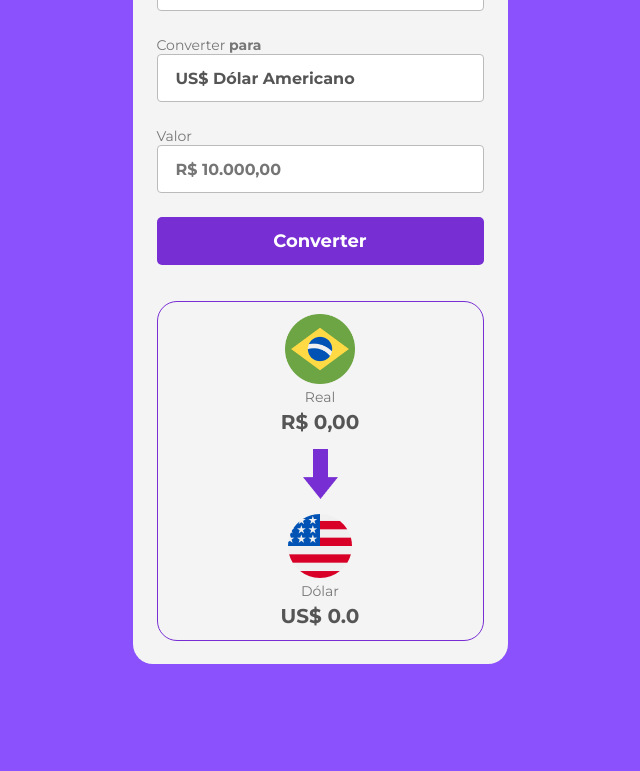
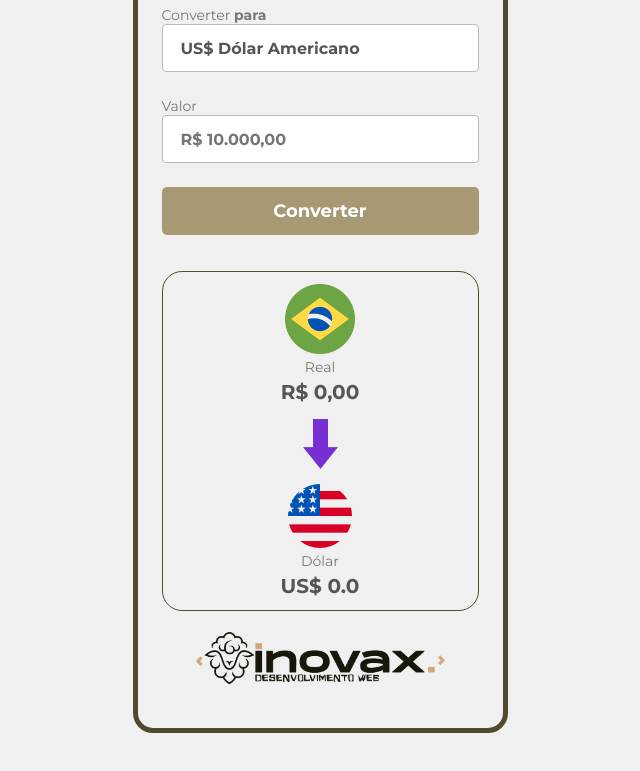
Before and after one commit to CodeBy-Ryan/conversordemoedas, a plain HTML site: page index.html in a window 1280 px wide. Shown: the part 365-1136 px from the top of the page, without its empty margins (320-960 px from the left). Before the commit the page ends 1069 px from the top, so only its background shows below. Drawn offline with Linux system fonts and the light colour scheme.

Commit message:
Estilizando com modelo da inovax

```diff
--- a/assets/css/styles.css
+++ b/assets/css/styles.css
@@ -8,7 +8,7 @@
 }
 
 body {
-  background-color: #8a51fc;
+  background: #f0f0f0; /* Fundo preto sólido */
 }
 
 .logo {
@@ -16,14 +16,16 @@ body {
   display: block;
   margin: 20px auto;
   max-width: 80%;
+  /* margin-bottom: -80px; */
 }
 
 main {
   width: 375px;
   max-width: 90%;
-  background-color: #f4f4f4;
+  background-color: #f0f0f0;
+  border: 5px solid #524a2e;
   border-radius: 20px;
-  margin: 0 auto 40px;
+  margin: -110px auto 40px;
   padding: 44px 24px 23px;
 }
 
@@ -50,7 +52,7 @@ input {
 }
 
 button {
-  background: #772fd3;
+  background: #a79974;
   border-radius: 5px;
   width: 100%;
   border: none;
@@ -70,7 +72,7 @@ button:active {
 }
 
 section {
-  border: 1px solid #772fd3;
+  border: 1px solid #524a2e;
   border-radius: 20px;
   margin-top: 36px;
   padding: 12px;
--- a/index.html
+++ b/index.html
@@ -24,7 +24,7 @@
   <body>
     <img
       class="logo"
-      src="./assets/img/MÃOS SE MECHENDO.gif"
+      src="./assets/img/SELO-CIRCULAR.png"
       alt="logo-das-mãos-e-money"
     />
     <main>
@@ -74,6 +74,12 @@
           <p class="currency-value">US$ 0.0</p>
         </div>
       </section>
+
+      <img
+        class="logo"
+        src="./assets/img/LOGO-DOCUMENT---GREEN.png"
+        alt="logo-das-mãos-e-money"
+      />
     </main>
   </body>
 </html>
```
Also changed, not shown: assets/img/LOGO-DOCUMENT---GREEN.png (added), assets/img/SELO-CIRCULAR.png (added), 1 other file.
